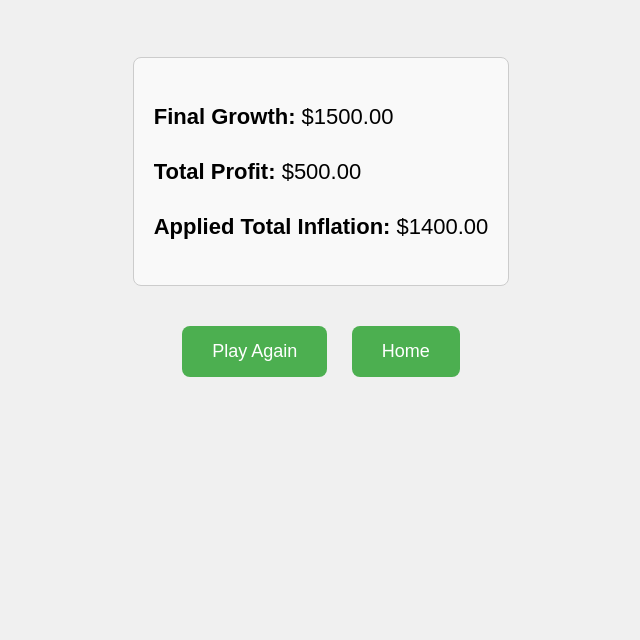
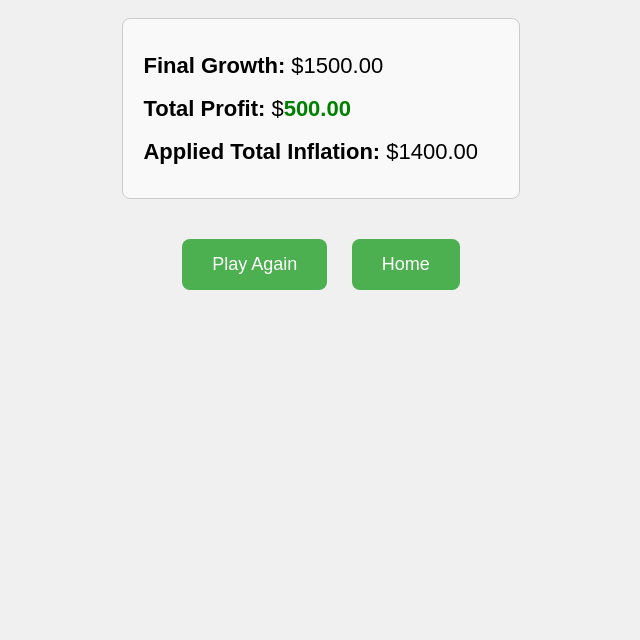
Before and after one commit to PulsarSight/2025UMBCHACK, a plain HTML site: page end.html in a window 1280 px wide. Shown: the part 160-800 px from the top of the page, without its empty margins (319-959 px from the left). Drawn offline with Linux system fonts and the light colour scheme.

Commit message:
Refined end.html

```diff
--- a/end.html
+++ b/end.html
@@ -4,54 +4,11 @@
   <meta charset="UTF-8">
   <meta name="viewport" content="width=device-width, initial-scale=1.0">
   <title>Congrats!</title>
-  <link rel="stylesheet" href="homestyle.css"> <!-- reuse your CSS -->
+  <link rel="stylesheet" href="homestyle.css">
   <style>
-    body {
-      font-family: Arial, sans-serif;
-      text-align: center;
-      padding: 50px;
-      background-color: #f0f0f0;
-    }
-
-    h1 {
-      font-size: 48px;
-      color: #4CAF50;
-    }
-
-    .results {
-      margin-top: 40px;
-      font-size: 22px;
-      line-height: 1.5;
-      padding: 20px;
-      border: 1px solid #ccc;
-      border-radius: 8px;
-      background-color: #f9f9f9;
+    .results span {
       display: inline-block;
-      text-align: left;
-    }
-
-    .button-container {
-      margin-top: 30px;
-    }
-
-    .button-container a {
-      text-decoration: none;
-    }
-
-    .button-container button {
-      padding: 15px 30px;
-      margin: 10px;
-      font-size: 18px;
-      cursor: pointer;
-      border-radius: 8px;
-      border: none;
-      background-color: #4CAF50;
-      color: white;
-      transition: background-color 0.3s ease;
-    }
-
-    .button-container button:hover {
-      background-color: #45a049;
+      min-width: 100px;
     }
   </style>
 </head>
@@ -60,9 +17,9 @@
   <h1>Congrats!</h1>
 
   <div class="results">
-    <p><strong>Final Growth:</strong> $<span id="finalGrowth">[money made after investing]</span></p>
-    <p><strong>Total Profit:</strong> $<span id="totalProfit">[total profit]</span></p>
-    <p><strong>Applied Total Inflation:</strong> $<span id="adjustedGrowth">[money after inflation]</span></p>
+    <p><strong>Final Growth:</strong> $<span id="finalGrowth">0</span></p>
+    <p><strong>Total Profit:</strong> $<span id="totalProfit">0</span></p>
+    <p><strong>Applied Total Inflation:</strong> $<span id="adjustedGrowth">0</span></p>
   </div>
 
   <div class="button-container">
@@ -71,16 +28,52 @@
   </div>
 
   <script>
-    // Example of dynamically filling in values:
-    const moneyMade = 1500;       // total amount after investing
-    const initialInvestment = 1000; // initial invested amount
-    const adjustedMoney = 1400;   // inflation-adjusted money
-
+    // Example values (replace with actual game calculations)
+    const moneyMade = 1500;
+    const initialInvestment = 1000;
+    const adjustedMoney = 1400;
     const totalProfit = moneyMade - initialInvestment;
 
-    document.getElementById('finalGrowth').textContent = moneyMade.toFixed(2);
-    document.getElementById('totalProfit').textContent = totalProfit.toFixed(2);
-    document.getElementById('adjustedGrowth').textContent = adjustedMoney.toFixed(2);
+    // Easing function (ease out cubic)
+    function easeOutCubic(t) {
+      return 1 - Math.pow(1 - t, 3);
+    }
+
+    // Count-up with easing
+    function countUpEased(elementId, start, end, duration, callback) {
+      const element = document.getElementById(elementId);
+      const startTime = performance.now();
+
+      function update(currentTime) {
+        const elapsed = currentTime - startTime;
+        let t = Math.min(elapsed / duration, 1); // normalized 0-1
+        t = easeOutCubic(t);                     // apply easing
+        const value = start + (end - start) * t;
+        element.textContent = value.toFixed(2);
+        if (elapsed < duration) {
+          requestAnimationFrame(update);
+        } else if (callback) {
+          callback(); // trigger next animation
+        }
+      }
+
+      requestAnimationFrame(update);
+    }
+
+    // Animate in sequence
+    countUpEased('finalGrowth', 0, moneyMade, 1000, () => {
+      countUpEased('totalProfit', 0, totalProfit, 1000, () => {
+        countUpEased('adjustedGrowth', 0, adjustedMoney, 1000);
+      });
+    });
+
+    // Apply color for Total Profit
+    const profitElement = document.getElementById('totalProfit');
+    if (totalProfit >= 0) {
+      profitElement.classList.add('profit-positive');
+    } else {
+      profitElement.classList.add('profit-negative');
+    }
   </script>
 
 </body>
--- a/homestyle.css
+++ b/homestyle.css
@@ -102,3 +102,30 @@ button:hover {
   cursor: pointer;
   font-weight: bold;
 }
+
+/* Results box for end page */
+.results {
+  margin-top: 40px;
+  font-size: 22px;
+  line-height: 1.5;
+  padding: 20px;
+  border: 1px solid #ccc;
+  border-radius: 8px;
+  background-color: #f9f9f9;
+  display: inline-block;
+  text-align: left;
+}
+
+.results p {
+  margin: 10px 0;
+}
+
+.profit-positive {
+  color: green;
+  font-weight: bold;
+}
+
+.profit-negative {
+  color: red;
+  font-weight: bold;
+}
```
